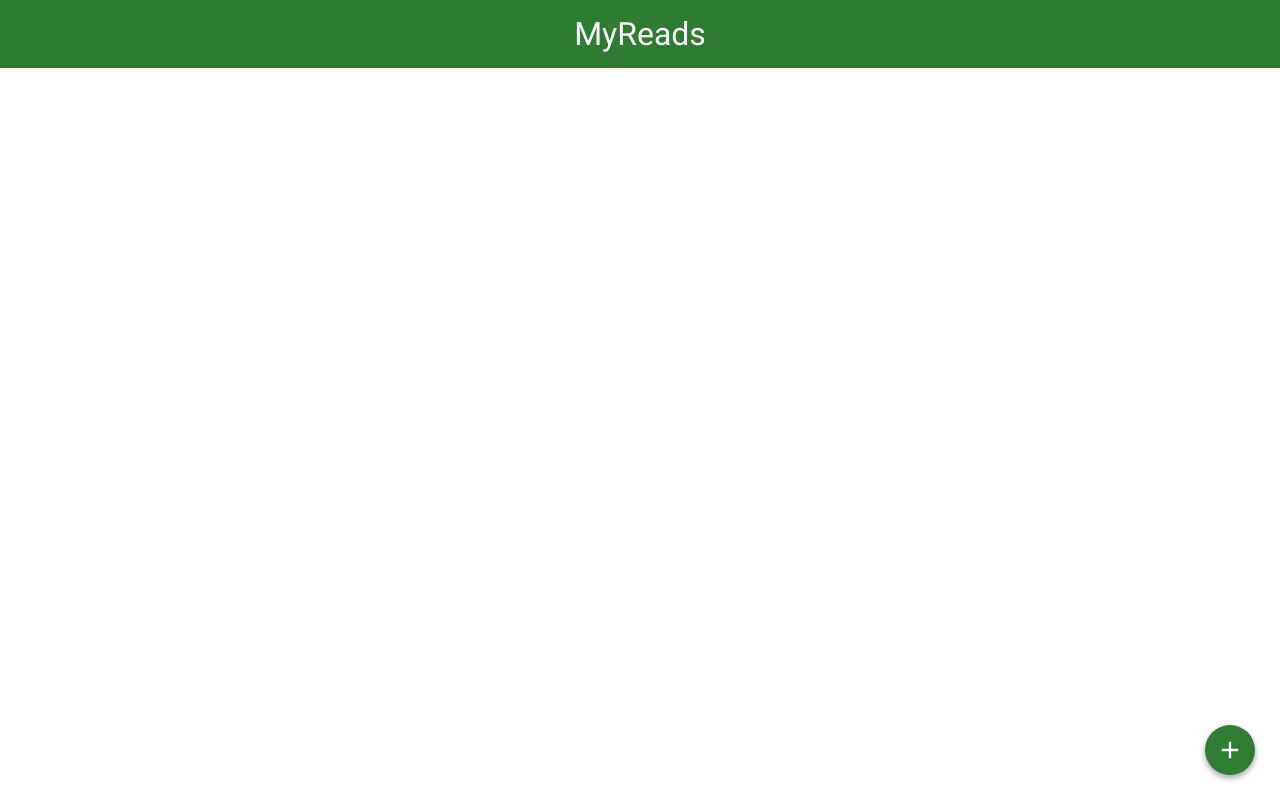
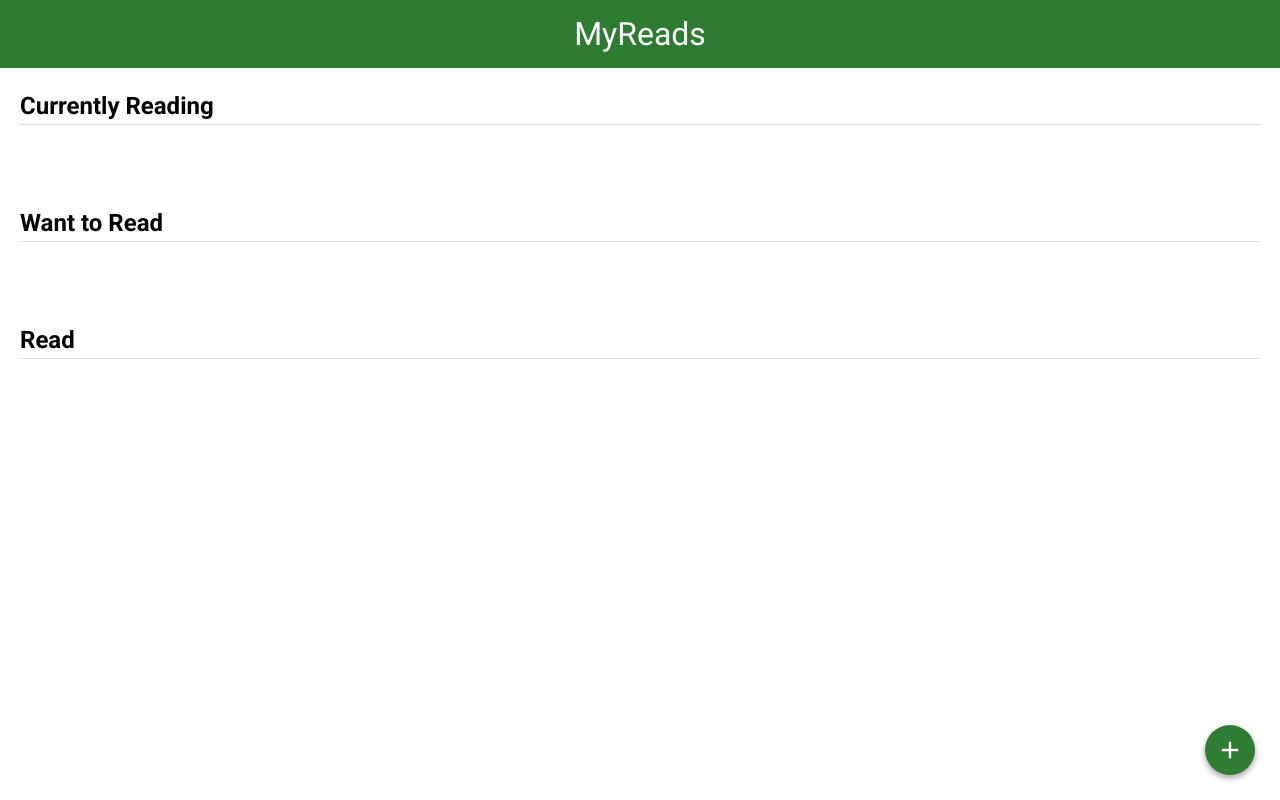
Before and after one commit to matijagalina/MyReadsProject, a React (Create React App) app in the folder myreads-starter-master/: page / in a window 1280 px wide. Built offline with nearby package versions, Linux system fonts and the light colour scheme.

Commit message:
sending state

```diff
--- a/myreads-starter-master/src/App.js
+++ b/myreads-starter-master/src/App.js
@@ -1,30 +1,42 @@
 import React from 'react'
-// import * as BooksAPI from './BooksAPI'
+import * as BooksAPI from './BooksAPI'
 import './App.css'
 import SearchBook from './SearchBook'
-// import Book from './Book'
 import { Route, Link } from 'react-router-dom'
 import BookShelf from './BookShelf';
 
 class BooksApp extends React.Component {
   state = {
-    books: []
+    books: [],
+    bookFiles: []
   }
 
   saveShelfChange(bookId, shelf) {
     console.log(bookId);
     console.log(shelf);
     this.setState(state => ({
-      books : state.books.concat([{
+      books: state.books.concat([{
         book: bookId,
         shelf: shelf
       }])
     }))
   }
 
+  getBooks() {
+    this.state.books.map(item => (
+      BooksAPI.get(item.book).then(data => this.setState(state => ({
+        bookFiles: state.bookFiles.concat([data])
+      })))
+    ))
+  }
+
+  componentDidMount() {
+    this.getBooks()
+  }
+
+
   render() {
 
-    const shelfTitles = ['Currently Reading', 'Want to Read', 'Read']
     // BooksAPI.getAll().then(data => console.log(data))
     // BooksAPI.update(this.book, 'read').then(data => console.log(data))
 
@@ -35,18 +47,39 @@ class BooksApp extends React.Component {
             shelfUpdate={(bookId, shelf) => this.saveShelfChange(bookId, shelf)}
           />
         )} />
-        <Route exact path='/' render={({history}) => (
+        <Route exact path='/' render={({ history }) => (
           <div className="list-books">
             <div className="list-books-title">
               <h1>MyReads</h1>
             </div>
             <div className="list-books-content">
               <div>
-                {
-                  shelfTitles.map((title) => {
-                    <BookShelf shelfName={title} />
-                  })
+                <div className="bookshelf">
+                  <h2 className="bookshelf-title">Currently Reading</h2>
+                  <div className="bookshelf-books">
+                    <ol className="books-grid">
+                      {/* {
+                        this.state.bookFiles.map((item, index) => (
+                          <Book key={index} book={item} />
+                        ))
+                      } */}
+                    </ol>
+                  </div>
+                </div>
+                <BookShelf
+                title="Want to Read"
+                books = {
+                  this.state.books.filter(item => (item.shelf === 'wantToRead' ))
                 }
+                />
+                <div className="bookshelf">
+                  <h2 className="bookshelf-title">Read</h2>
+                  <div className="bookshelf-books">
+                    <ol className="books-grid">
+
+                    </ol>
+                  </div>
+                </div>
               </div>
             </div>
             <div className="open-search">
--- a/myreads-starter-master/src/BookShelf.js
+++ b/myreads-starter-master/src/BookShelf.js
@@ -1,14 +1,31 @@
 import React, { Component } from 'react';
-// import Book from './Book'
+import Book from './Book'
+import * as BooksAPI from './BooksAPI'
 
 
 class BookShelf extends Component {
+
+  books = [];
+
+  componentDidMount() {
+    this.props.books.map(item => (
+      BooksAPI.get(item.book).then(data => this.books.push(data))
+    ))
+  }
+
   render() {
+    console.log(this.books)
+
     return (
       <div className="bookshelf">
-        <h2 className="bookshelf-title">{this.props.shelfName}</h2>
+        <h2 className="bookshelf-title">{this.props.title}</h2>
         <div className="bookshelf-books">
           <ol className="books-grid">
+            {
+              this.books.map((item, index) => (
+                <Book key={index} book={item} />
+              ))
+            }
           </ol>
         </div>
       </div>
```
